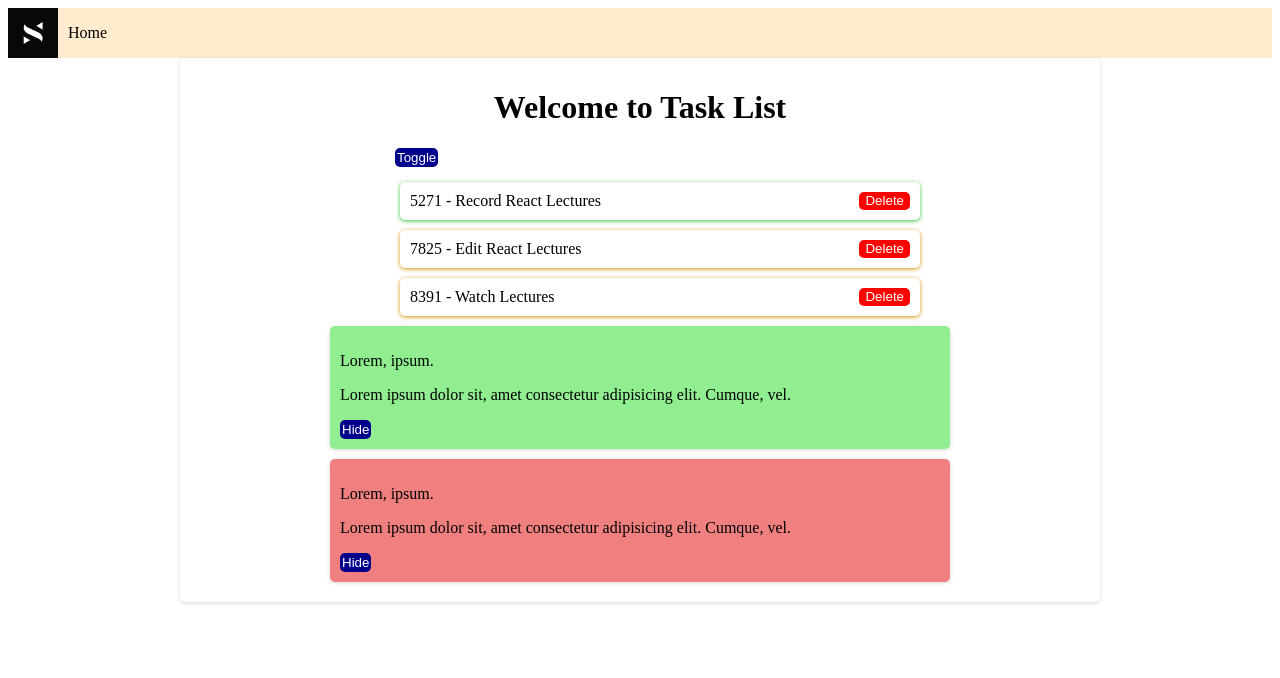
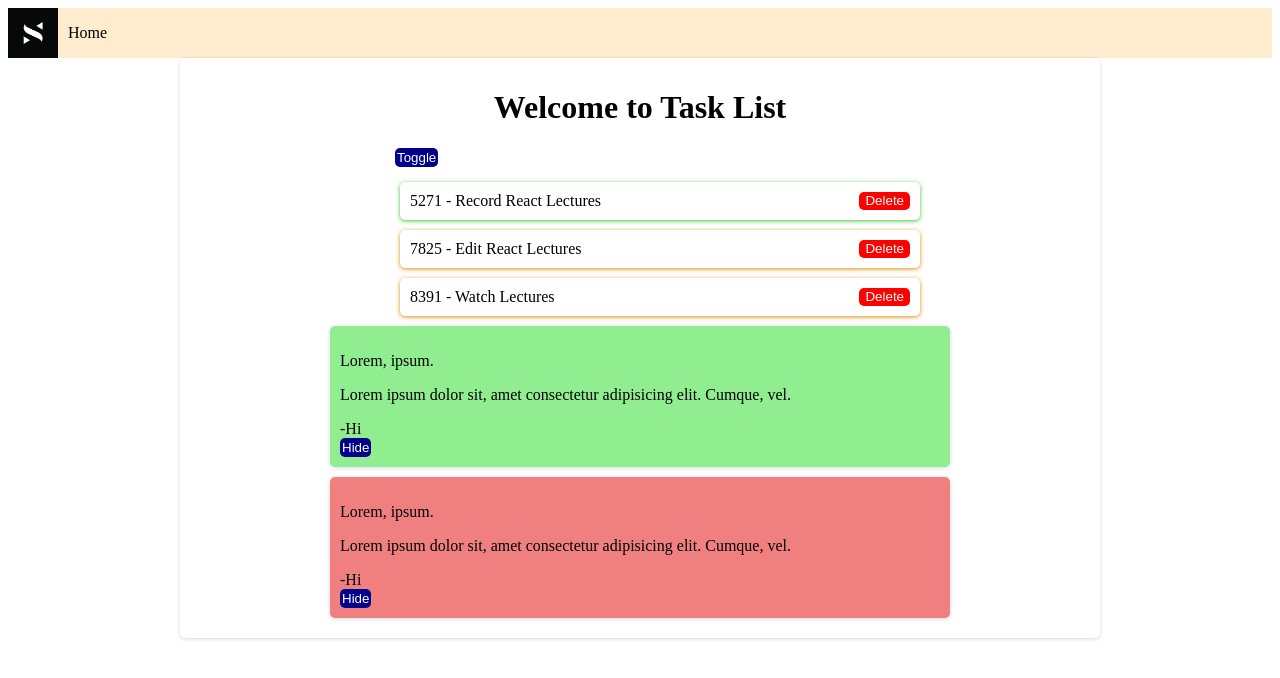
Before and after one commit to SS11146111/reactDemo, a React (Create React App) app: page / in a window 1280 px wide. Shown: the top 678 px of the page. Built offline with nearby package versions, Linux system fonts and the light colour scheme.

Commit message:
tasklist program updated 3

```diff
--- a/src/App.js
+++ b/src/App.js
@@ -5,12 +5,12 @@ import Header from "./components/Header";
 
 
 function App() {
-
+  const info = "Hi";
   return (
     <div className="App">
       {/*<Counter/>*/}
       <Header/>
-      <Task title="Welcome"/>
+      <Task title="Welcome" info={info}/>
     </div>
   );
 }
--- a/src/tasksP/BoxCard.js
+++ b/src/tasksP/BoxCard.js
@@ -1,11 +1,12 @@
 import { useState } from "react"
 
-export const BoxCard = ({result, children}) => {
+export const BoxCard = ({result, children, info}) => {
     const [show, setShow] = useState("true");
   return (
     <div className={show?"":"hidden"}>
         <div className={`box ${result}`}>
-            {children}
+            {children}-{info}
+            <br/>
             <button onClick={()=>setShow(!show)} className="trigger">Hide</button>
         </div>
     </div>
--- a/src/tasksP/Task.js
+++ b/src/tasksP/Task.js
@@ -4,7 +4,7 @@ import { BoxCard } from "./BoxCard";
 import "./Task.css"
 
 
-export default function Task(props) {
+export default function Task({title, info}) {
 
     const [tasks, setTasks] = useState([
                                             {id: 5271, name: "Record React Lectures", completed: true},
@@ -21,7 +21,7 @@ export default function Task(props) {
     return (
 
         <div className="main">
-            <h1>{props.title} to Task List</h1>
+            <h1>{title} to Task List</h1>
             <ul>
                 <button className="toggle" onClick={()=>setShow(!show)}>Toggle</button>
                 { show && tasks.map((task) => (
@@ -29,11 +29,11 @@ export default function Task(props) {
                 ))
                 }
             </ul>
-            <BoxCard result="success">
+            <BoxCard result="success" info={info}>
                 <p className="title">Lorem, ipsum.</p>
                 <p className="description">Lorem ipsum dolor sit, amet consectetur adipisicing elit. Cumque, vel.</p>
             </BoxCard>
-            <BoxCard result="alert">
+            <BoxCard result="alert" info={info}>
                 <p className="title">Lorem, ipsum.</p>
                 <p className="description">Lorem ipsum dolor sit, amet consectetur adipisicing elit. Cumque, vel.</p>
             </BoxCard>
```
